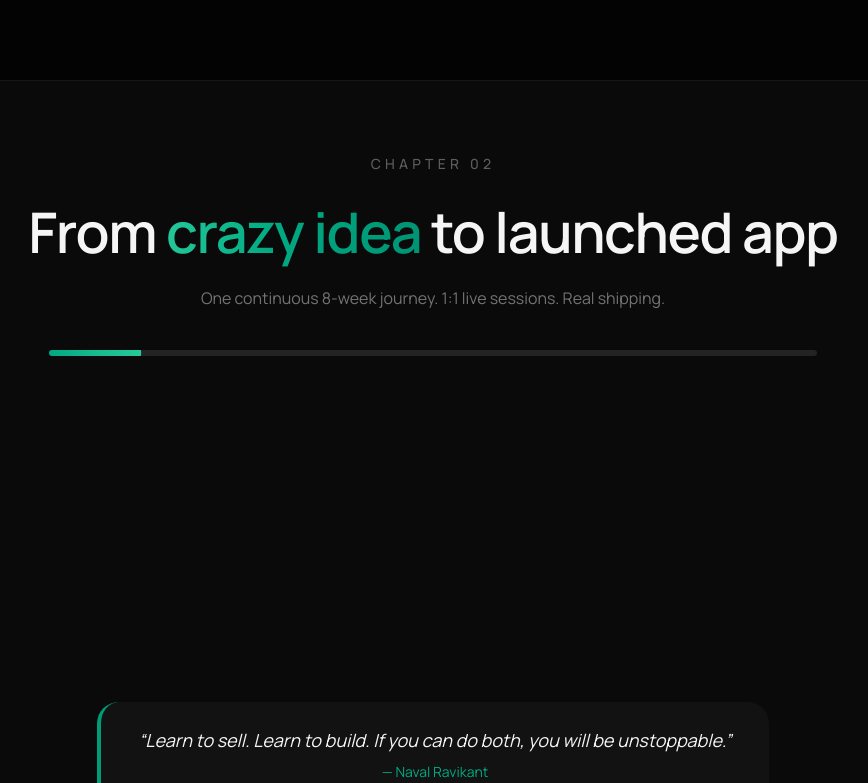
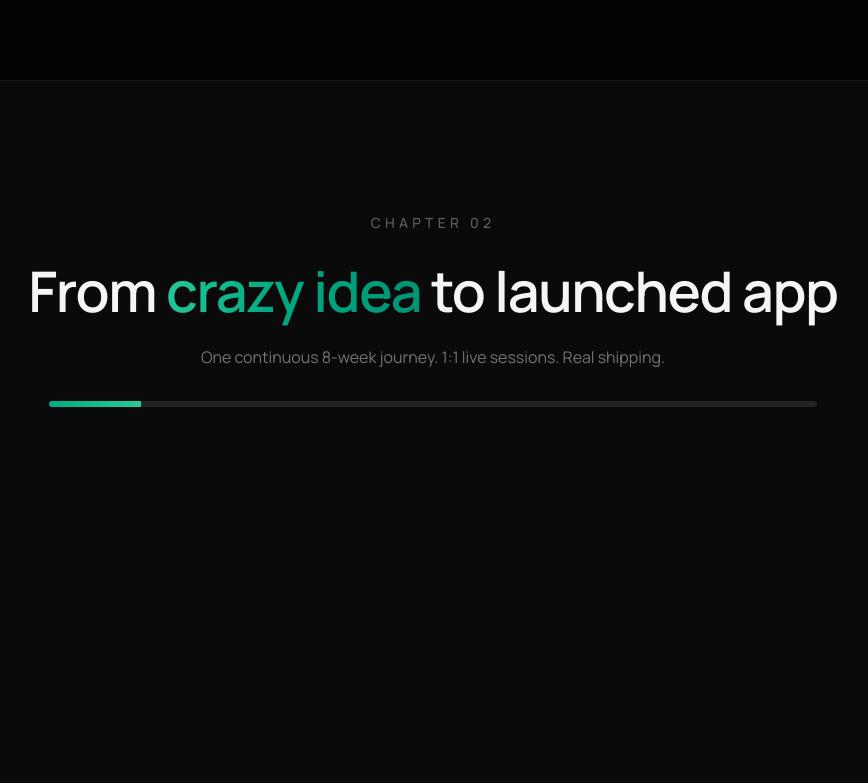
Before and after one commit to varun-pahuja/tactyqal-hireathon, a Next.js app: page / in a window 1280 px wide. Shown: the part 2000-2783 px from the top of the page, without its empty margins (207-1075 px from the left). Built offline with nearby package versions, Linux system fonts and the light colour scheme; no server answers.

Commit message:
fixed the hero section bug

```diff
--- a/app/globals.css
+++ b/app/globals.css
@@ -242,6 +242,19 @@
   html {
     scroll-behavior: auto;
   }
+  /* journey becomes a plain grid when JS motion is off (reduced motion) */
+  .journey-track {
+    display: grid !important;
+    width: auto !important;
+    grid-template-columns: repeat(auto-fit, minmax(300px, 1fr)) !important;
+  }
+  .journey-skew {
+    display: contents !important;
+  }
+  .journey-track .journey-panel {
+    width: auto !important;
+    max-width: none !important;
+  }
   *,
   *::before,
   *::after {
--- a/components/story/hero.tsx
+++ b/components/story/hero.tsx
@@ -4,7 +4,7 @@ import { ArrowRight } from "lucide-react";
 export default function StoryHero() {
   return (
     <BackgroundPaths title="Your kid has an idea. In 8 weeks, it makes money.">
-      <p className="mx-auto mt-2 max-w-[500px] text-[15px] leading-[1.6] text-dim sm:text-base">
+      <p className="mx-auto mt-2 max-w-[500px] text-[15px] leading-[1.6] text-white/70 sm:text-base">
         We turn curious teenagers into founders — idea to full-stack app to
         real revenue, with 1:1 mentoring every single week.
       </p>
--- a/components/story/journey.tsx
+++ b/components/story/journey.tsx
@@ -9,70 +9,95 @@ const weeks = [
     title: "Ideation & Market Research",
     body: "Find the idea worth building. Talk to real users. Kill the weak ones fast.",
     accent: "from-brand-300 to-brand-500",
-    dot: "bg-brand-400",
   },
   {
     week: "Week 3–4",
     title: "Design & Prototyping",
     body: "Wireframes → clickable prototype. It starts looking like a real product.",
     accent: "from-brand-300 to-brand-500",
-    dot: "bg-brand-300",
   },
   {
     week: "Week 5–6",
     title: "Full-Stack Development",
     body: "The actual build. No-code + AI tooling, guided 1:1 every single week.",
     accent: "from-brand-600 to-brand-300",
-    dot: "bg-brand-600",
   },
   {
     week: "Week 7–8",
     title: "Launch & Marketing",
     body: "Ship it. Product Hunt, press, first users, first rupees.",
     accent: "from-ink to-brand-300",
-    dot: "bg-ink",
   },
 ];
 
 export default function Journey() {
   const root = useRef<HTMLElement>(null);
+  const track = useRef<HTMLDivElement>(null);
 
   useEffect(() => {
     if (window.matchMedia("(prefers-reduced-motion: reduce)").matches) return;
     const mm = gsap.matchMedia();
 
     mm.add("(min-width: 1024px)", () => {
+      let settle: ReturnType<typeof gsap.delayedCall> | undefined;
       const ctx = gsap.context(() => {
-        const cards = gsap.utils.toArray<HTMLElement>(".journey-card");
+        const t = track.current;
+        const skewEl = root.current!.querySelector<HTMLElement>(".journey-skew")!;
+        const dist = () => Math.max(t!.scrollWidth - window.innerWidth + 48, 1);
+
         const tl = gsap.timeline({
           scrollTrigger: {
             trigger: root.current,
             start: "top top",
-            end: "+=2800",
+            end: () => `+=${dist()}`,
             pin: true,
-            scrub: 0.5,
+            scrub: 0.6,
+            invalidateOnRefresh: true,
+            onUpdate: (self) => {
+              // velocity skew on the inner wrapper (x lives on the outer track)
+              const skew = gsap.utils.clamp(-8, 8, self.getVelocity() / -600);
+              gsap.to(skewEl, {
+                skewX: skew,
+                duration: 0.35,
+                ease: "power2.out",
+                overwrite: "auto",
+              });
+              // shear settles back to 0 once scrolling stops
+              settle?.kill();
+              settle = gsap.delayedCall(0.15, () => {
+                gsap.to(skewEl, {
+                  skewX: 0,
+                  duration: 0.6,
+                  ease: "power3.out",
+                  overwrite: "auto",
+                });
+              });
+            },
           },
         });
-        cards.forEach((card, i) => {
-          if (i === 0) {
-            gsap.set(card, { opacity: 1, scale: 1 });
-            return;
-          }
-          gsap.set(card, { opacity: 0.25, scale: 0.94 });
-          tl.to(
-            card,
-            { opacity: 1, scale: 1, duration: 1, ease: "power2.out" },
-            i,
-          );
-          tl.to(
-            cards[i - 1],
-            { opacity: 0.25, scale: 0.94, duration: 1, ease: "power2.out" },
-            i,
-          );
+
+        tl.to(t, { x: () => -dist(), ease: "none", duration: 1 });
+        tl.to(".journey-progress-fill", { scaleX: 1, ease: "none", duration: 1 }, 0);
+
+        gsap.utils.toArray<HTMLElement>(".journey-panel").forEach((panel) => {
+          gsap.from(panel.querySelectorAll(".journey-step"), {
+            y: 48,
+            opacity: 0,
+            duration: 0.6,
+            stagger: 0.08,
+            ease: "power2.out",
+            scrollTrigger: {
+              trigger: panel,
+              containerAnimation: tl,
+              start: "left 70%",
+            },
           });
-        tl.to(".journey-progress-fill", { scaleX: 1, duration: 4, ease: "none" }, 0);
+        });
       }, root);
-      return () => ctx.revert();
+      return () => {
+        settle?.kill();
+        ctx.revert();
+      };
     });
 
     // Mobile: simple reveal, no pin
@@ -114,50 +139,60 @@ export default function Journey() {
         </div>
 
         {/* progress rail */}
-        <div className="mx-auto mt-10 hidden h-1.5 max-w-3xl overflow-hidden rounded-full bg-white/10 lg:block">
+        <div className="mx-auto mt-8 hidden h-1.5 max-w-3xl overflow-hidden rounded-full bg-white/10 lg:block">
           <div className="journey-progress-fill h-full origin-left scale-x-[0.12] rounded-full bg-gradient-to-r from-brand-400 to-brand-300" />
         </div>
 
-        <div className="mt-10 grid gap-5 lg:mt-14 lg:grid-cols-4">
+        <div
+          ref={track}
+          className="journey-track mt-10 grid gap-5 lg:mt-12 lg:flex lg:w-max lg:items-stretch lg:gap-6"
+        >
+          <div className="journey-skew contents lg:flex lg:w-max lg:gap-6">
             {weeks.map((w, i) => (
               <article
                 key={w.week}
-              className={`journey-card relative rounded-2xl border border-white/10 bg-card p-6 ${
-                i === 0 ? "opacity-100" : "lg:opacity-25 lg:scale-[0.94]"
-              }`}
+                className="journey-panel journey-card relative flex flex-col overflow-hidden rounded-2xl border border-white/10 bg-card p-6 lg:h-auto lg:w-[64vw] lg:max-w-[860px] lg:shrink-0 lg:p-10"
               >
                 <span
-                className={`absolute right-5 top-5 h-2.5 w-2.5 rounded-full ${w.dot}`}
+                  className="pointer-events-none absolute right-4 top-0 select-none font-heading text-[9rem] font-black leading-none text-transparent [-webkit-text-stroke:1px_rgba(255,255,255,0.07)] lg:text-[13rem]"
                   aria-hidden
-              />
+                >
+                  0{i + 1}
+                </span>
+
                 <p
-                className={`bg-gradient-to-r ${w.accent} bg-clip-text font-heading text-sm font-medium uppercase tracking-wider text-transparent`}
+                  className={`journey-step relative bg-gradient-to-r ${w.accent} bg-clip-text font-heading text-sm font-medium uppercase tracking-wider text-transparent`}
                 >
                   {w.week}
                 </p>
-              <h3 className="mt-3 font-heading text-lg font-medium text-ink">
+                <h3 className="journey-step relative mt-4 font-heading text-xl font-medium text-ink lg:mt-6 lg:text-[clamp(1.6rem,2.6vw,2.4rem)]">
                   {w.title}
                 </h3>
-              <p className="mt-2 text-sm leading-relaxed text-dim">
+                <p className="journey-step relative mt-3 max-w-md text-sm leading-relaxed text-dim lg:mt-5 lg:text-base">
                   {w.body}
                 </p>
-              <span className="mt-5 block font-heading text-3xl font-semibold text-white/5">
-                0{i + 1}
+
+                <div className="journey-step relative mt-auto flex items-center gap-4 pt-8">
+                  <span className="h-px flex-1 bg-gradient-to-r from-brand-500/60 to-transparent" />
+                  <span className="font-heading text-xs uppercase tracking-[0.25em] text-dim/70">
+                    0{i + 1} / 04
                   </span>
+                </div>
               </article>
             ))}
-        </div>
 
-        <figure className="mx-auto mt-12 max-w-2xl rounded-2xl border-l-4 border-brand-500 bg-white/[0.03] p-6 text-center">
-          <blockquote className="font-heading text-lg italic text-ink">
+            <figure className="journey-panel journey-card flex flex-col justify-center rounded-2xl border border-white/10 bg-white/[0.03] p-8 lg:w-[46vw] lg:max-w-[620px] lg:shrink-0 lg:p-12">
+              <blockquote className="journey-step font-heading text-xl italic leading-snug text-ink lg:text-[clamp(1.5rem,2.2vw,2rem)]">
                 “Learn to sell. Learn to build. If you can do both, you will be
                 unstoppable.”
               </blockquote>
-          <figcaption className="mt-2 text-sm text-brand-400">
+              <figcaption className="journey-step mt-5 text-sm text-brand-400">
                 — Naval Ravikant
               </figcaption>
             </figure>
           </div>
+        </div>
+      </div>
     </section>
   );
 }
```
Lines whose indentation alone changed are shown as unchanged.
